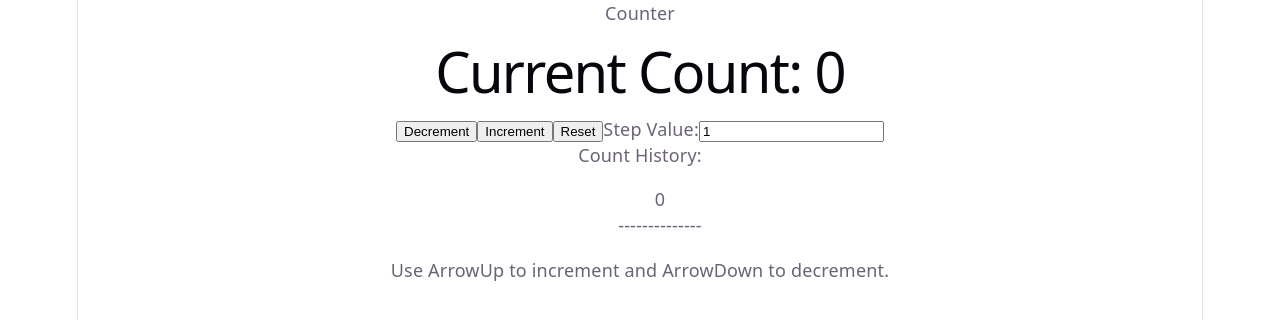
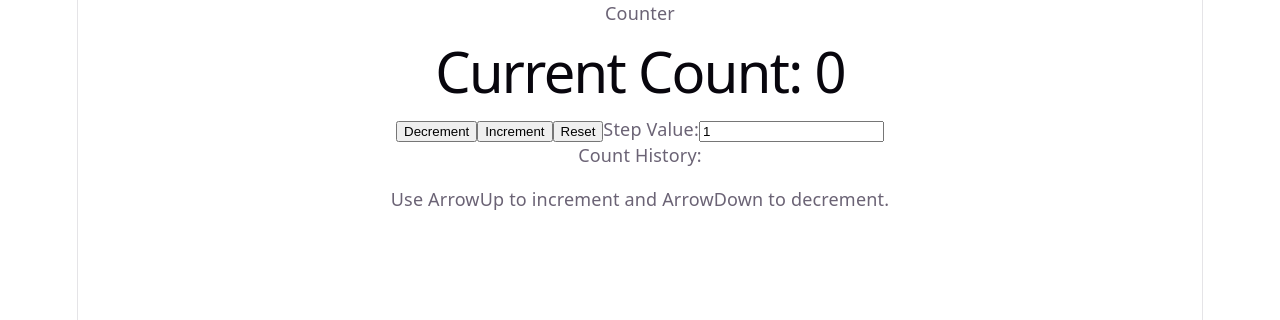
Before and after one commit to Jcrosdale/lab-10.1, a React (Vite) app: page / in a window 1280 px wide. Shown: the top 320 px of the page. Built offline with nearby package versions, Linux system fonts and the light colour scheme.

Commit message:
Adjusted count history tags

```diff
--- a/src/components/AdvancedCounter.tsx
+++ b/src/components/AdvancedCounter.tsx
@@ -93,8 +93,6 @@ const Counter = () => {
 
             <p>Count History:</p>
             <ul>
-                {count}
-                <p>--------------</p>
                 {savedCount.map((previousCount, index) => (
                     <li key={index}>{previousCount}</li>
                 ))}
```
